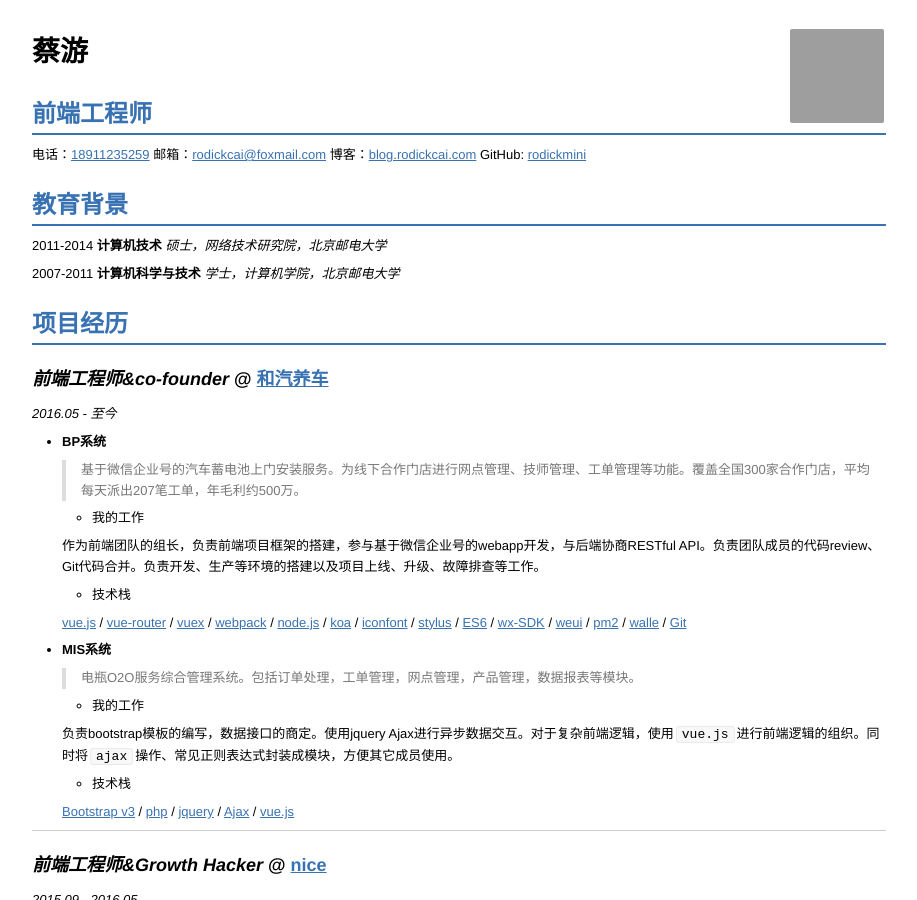
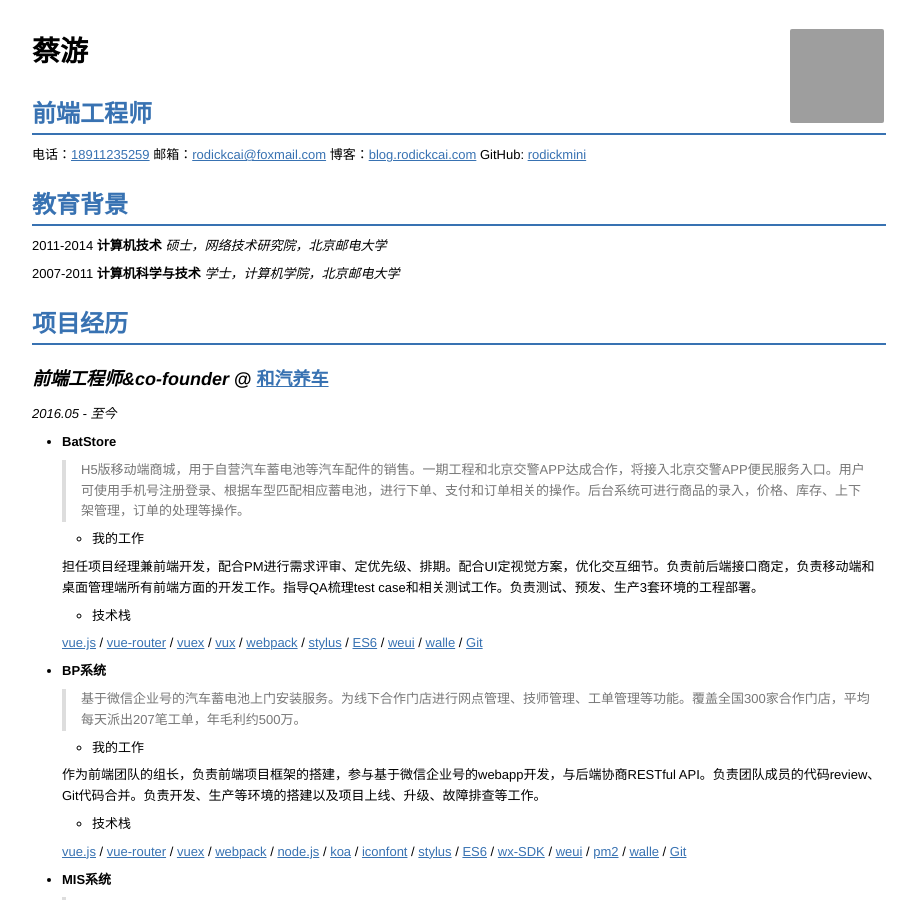
Before and after one commit to rodickmini/rodickmini.github.io, a Jekyll site: the page resume.html, which Jekyll copies as it is, in a window 1280 px wide and 900 px high, cut to the strip 0-900 px from the top of the window. Shown: the whole strip, without its empty margins (181-1098 px from the left). Built offline with Jekyll 4.4.1, drawn with Linux system fonts in a browser that asks for light colours; grey boxes are pictures that could not be loaded.

Commit message:
upd resume

```diff
--- a/resume.html
+++ b/resume.html
@@ -333,6 +333,23 @@ sup {
 <p><em>2016.05 - 至今</em></p>
 
 <ul>
+<li><p><strong>BatStore</strong></p>
+
+<blockquote>
+<p>H5版移动端商城，用于自营汽车蓄电池等汽车配件的销售。一期工程和北京交警APP达成合作，将接入北京交警APP便民服务入口。用户可使用手机号注册登录、根据车型匹配相应蓄电池，进行下单、支付和订单相关的操作。后台系统可进行商品的录入，价格、库存、上下架管理，订单的处理等操作。</p>
+</blockquote>
+
+<ul>
+<li>我的工作</li>
+</ul>
+
+<p>担任项目经理兼前端开发，配合PM进行需求评审、定优先级、排期。配合UI定视觉方案，优化交互细节。负责前后端接口商定，负责移动端和桌面管理端所有前端方面的开发工作。指导QA梳理test case和相关测试工作。负责测试、预发、生产3套环境的工程部署。</p>
+
+<ul>
+<li>技术栈</li>
+</ul>
+
+<p><a href="http://cn.vuejs.org/">vue.js</a> / <a href="http://router.vuejs.org/zh-cn/index.html">vue-router</a> / <a href="http://vuex.vuejs.org/">vuex</a> / <a href="https://vux.li/#/">vux</a> / <a href="https://webpack.github.io/">webpack</a> / <a href="http://stylus-lang.com/">stylus</a> / <a href="http://es6-features.org/">ES6</a> / <a href="https://weui.io/">weui</a> / <a href="https://www.walle-web.io/">walle</a> / <a href="https://git-scm.com/">Git</a></p></li>
 <li><p><strong>BP系统</strong></p>
 
 <blockquote>
```
